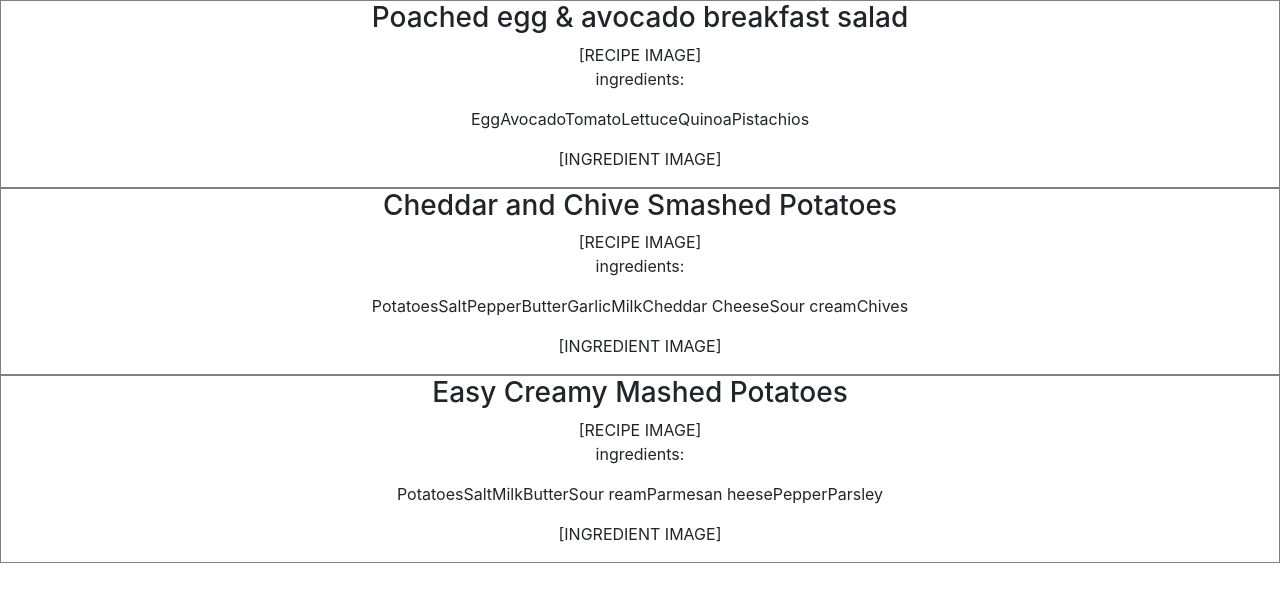
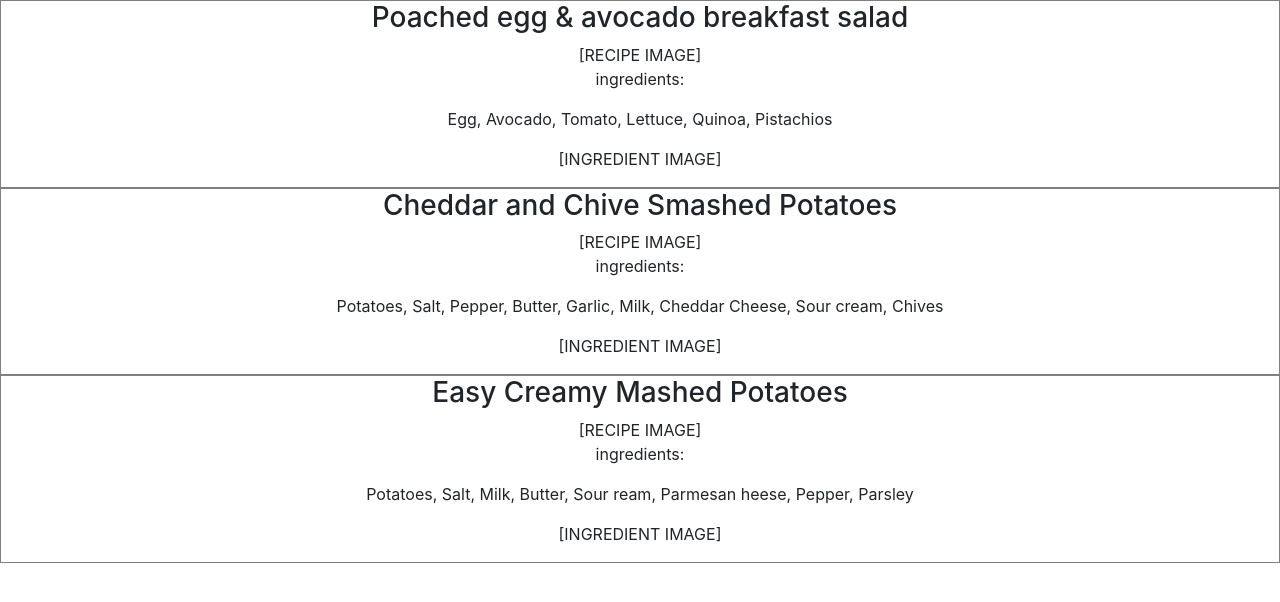
Before and after one commit to hellowhirl/recipedb, a React (Create React App) app: page / in a window 1280 px wide. Shown: the top 602 px of the page. Built offline with nearby package versions, Linux system fonts and the light colour scheme.

Commit message:
fix js erros, clean up list of ingredients format

```diff
--- a/src/App.js
+++ b/src/App.js
@@ -10,6 +10,7 @@ class App extends Component {
         {
           recipes.map(m =>
             <RecipeCard
+              key={m.id}
               name={m.name}
               ingredients={m.ingredients}
              />
--- a/src/components/RecipeCard.jsx
+++ b/src/components/RecipeCard.jsx
@@ -2,19 +2,29 @@ import React, {Component} from 'react';
 
 class RecipeCard extends Component {
   render() {
+    const ingreds = this.props.ingredients;
+
+    const formattedIngreds = ingreds.map((item, i ) => {
+        if((ingreds.length) === i + 1 ) {
+          return item;
+        }else {
+          return item + ", ";
+        }
+    })
+
     return (
       <React.Fragment>
         <article>
           <h3>{this.props.name}</h3>
-          <div class="recipeImage">[RECIPE IMAGE]</div>
+          <div className="recipeImage">[RECIPE IMAGE]</div>
 
-          <div class="recipeIngredients">
+          <div className="recipeIngredients">
             <p>ingredients:</p>
           </div>
 
-          <div class="ingredientBox">
-            <p>{this.props.ingredients}</p>
-            <div class="ingredientImage">
+          <div className="ingredientBox">
+            <p>{formattedIngreds}</p>
+            <div className="ingredientImage">
               <p>[INGREDIENT IMAGE]</p>
             </div>
           </div>
--- a/src/recipes.json
+++ b/src/recipes.json
@@ -1,6 +1,7 @@
 {
   "recipes": [
     {
+      "id": 1,
       "name": "Poached egg & avocado breakfast salad",
       "instructions": "-Poach the eggs. -Create the salads by layering the lettuce, tomatoes, cooked quinoa, avocado, and pistachios. - Add the poached eggs and top with salt/pepper to taste.",
       "list": "2 eggs (fresh), 1 avocado, 7 grape tomatoes, 2 cups lettuce, 1/4 cup cooked quinoa, 1 Tbsp pistachios, salt/pepper",
@@ -8,6 +9,7 @@
       "image": "egg_avocado_salad"
     },
     {
+      "id": 2,
       "name": "Cheddar and Chive Smashed Potatoes",
       "instructions": "-Poach the eggs. -Create the salads by layering the lettuce, tomatoes, cooked quinoa, avocado, and pistachios. - Add the poached eggs and top with salt/pepper to taste.",
       "list": "2 eggs (fresh), 1 avocado, 7 grape tomatoes, 2 cups lettuce, 1/4 cup cooked quinoa, 1 Tbsp pistachios, salt/pepper",
@@ -15,6 +17,7 @@
       "image": "cheddar_potatoes"
     },
     {
+      "id": 3,
       "name": "Easy Creamy Mashed Potatoes",
       "instructions": "-Poach the eggs. -Create the salads by layering the lettuce, tomatoes, cooked quinoa, avocado, and pistachios. - Add the poached eggs and top with salt/pepper to taste.",
       "list": "2 eggs (fresh), 1 avocado, 7 grape tomatoes, 2 cups lettuce, 1/4 cup cooked quinoa, 1 Tbsp pistachios, salt/pepper",
```
